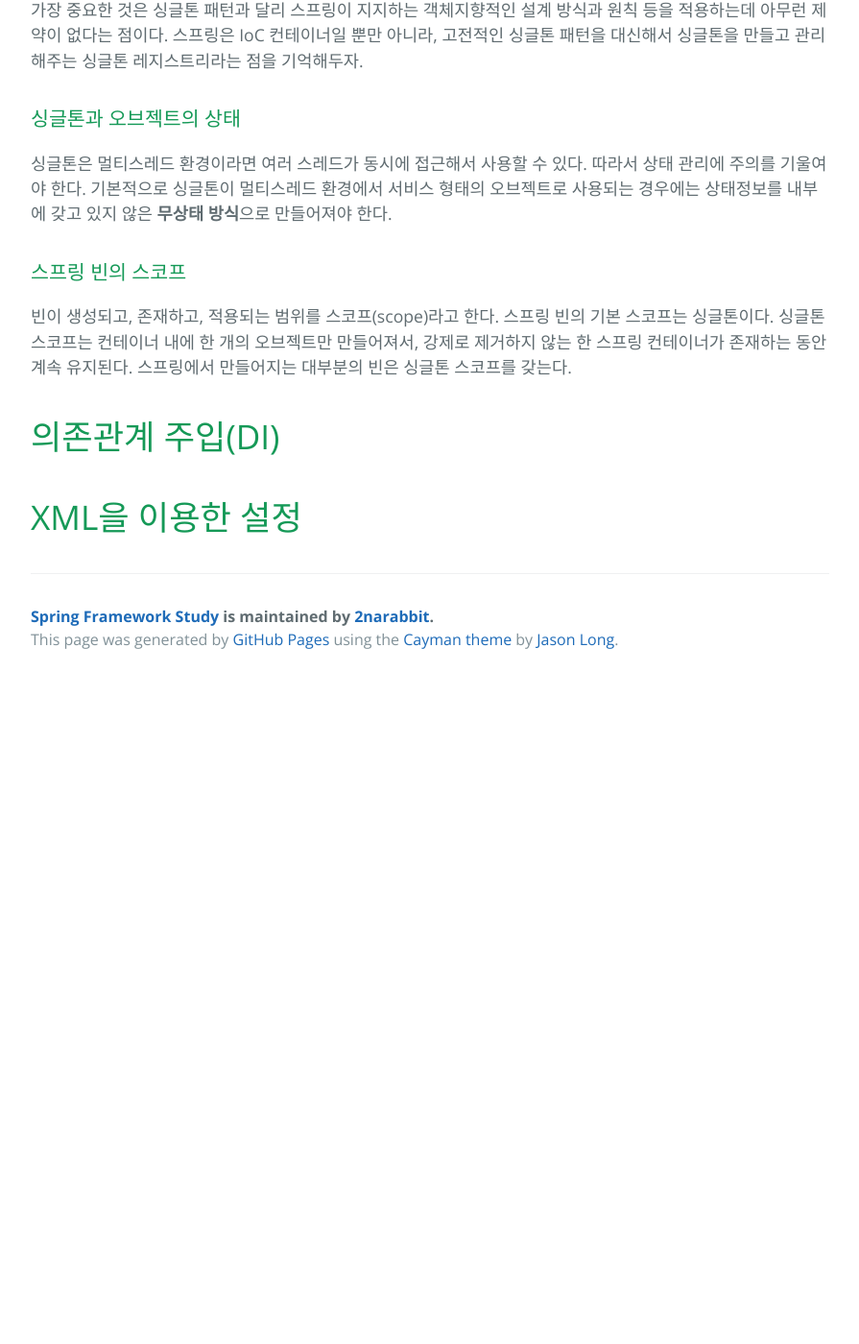
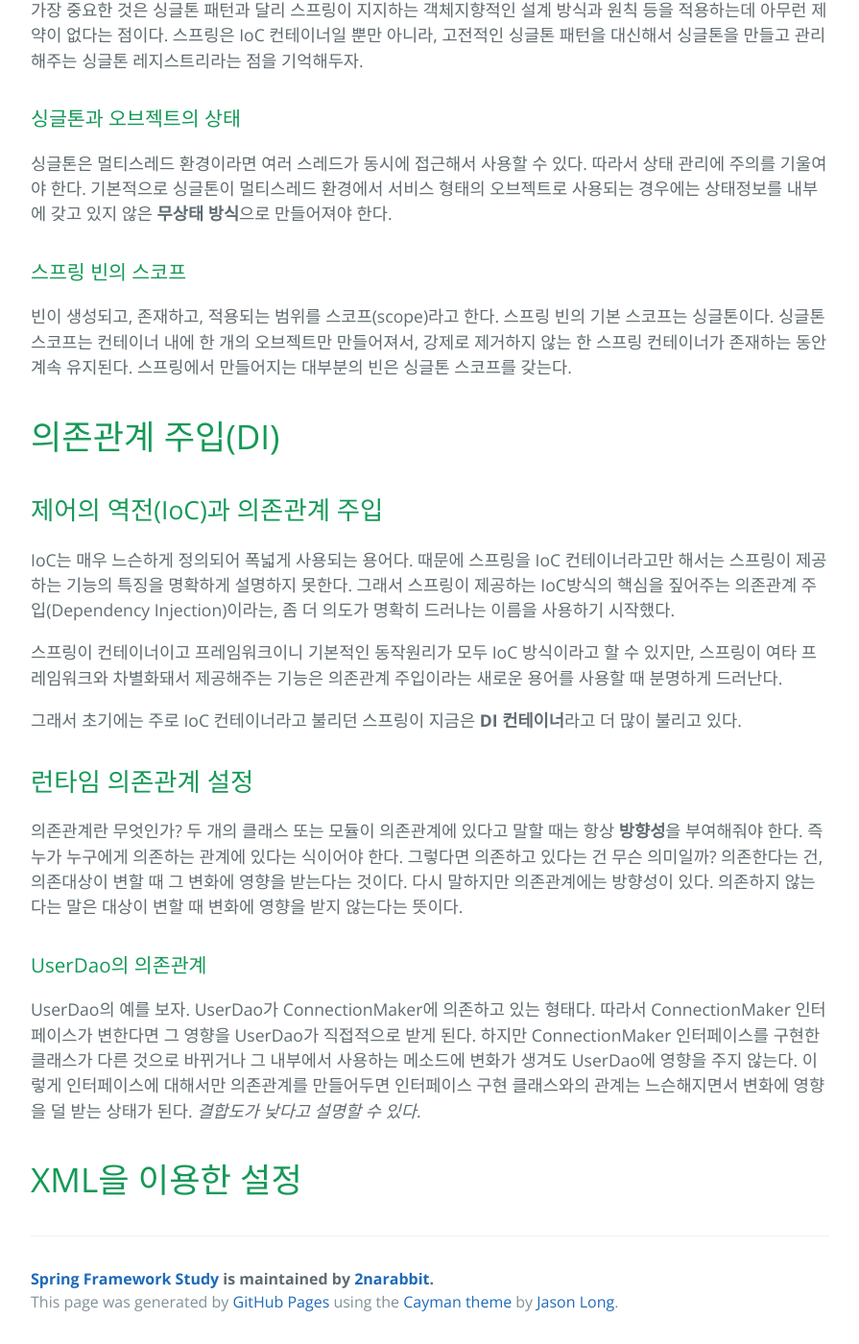
Before and after one commit to 2narabbit/2narabbit.github.io, a Jekyll site: the page built from _posts/2016-11-03-chapter1.markdown, in a window 1280 px wide and 1400 px high, scrolled down 17862 px. Shown: the whole window at 96% size, without its empty margins (192-1087 px from the left). Built offline with Jekyll 4.4.1, drawn with Linux system fonts in a browser that asks for light colours; before the commit the page ends 18572 px from its top, so only the background shows below that.

Commit message:
UPD: 1.7 정리중

```diff
--- a/_posts/2016-11-03-chapter1.markdown
+++ b/_posts/2016-11-03-chapter1.markdown
@@ -607,4 +607,17 @@ public class UserDao() {
 
 # 의존관계 주입(DI)
 
+## 제어의 역전(IoC)과 의존관계 주입
+IoC는 매우 느슨하게 정의되어 폭넓게 사용되는 용어다. 때문에 스프링을 IoC 컨테이너라고만 해서는 스프링이 제공하는 기능의 특징을 명확하게 설명하지 못한다. 그래서 스프링이 제공하는 IoC방식의 핵심을 짚어주는 의존관계 주입(Dependency Injection)이라는, 좀 더 의도가 명확히 드러나는 이름을 사용하기 시작했다.
+
+스프링이 컨테이너이고 프레임워크이니 기본적인 동작원리가 모두 IoC 방식이라고 할 수 있지만, 스프링이 여타 프레임워크와 차별화돼서 제공해주는 기능은 의존관계 주입이라는 새로운 용어를 사용할 때 분명하게 드러난다.
+
+그래서 초기에는 주로 IoC 컨테이너라고 불리던 스프링이 지금은 **DI 컨테이너**라고 더 많이 불리고 있다.
+
+## 런타임 의존관계 설정
+의존관계란 무엇인가? 두 개의 클래스 또는 모듈이 의존관계에 있다고 말할 때는 항상 **방향성**을 부여해줘야 한다. 즉 누가 누구에게 의존하는 관계에 있다는 식이어야 한다. 그렇다면 의존하고 있다는 건 무슨 의미일까? 의존한다는 건, 의존대상이 변할 때 그 변화에 영향을 받는다는 것이다. 다시 말하지만 의존관계에는 방향성이 있다. 의존하지 않는다는 말은 대상이 변할 때 변화에 영향을 받지 않는다는 뜻이다.
+
+### UserDao의 의존관계
+UserDao의 예를 보자. UserDao가 ConnectionMaker에 의존하고 있는 형태다. 따라서 ConnectionMaker 인터페이스가 변한다면 그 영향을 UserDao가 직접적으로 받게 된다. 하지만 ConnectionMaker 인터페이스를 구현한 클래스가 다른 것으로 바뀌거나 그 내부에서 사용하는 메소드에 변화가 생겨도 UserDao에 영향을 주지 않는다. 이렇게 인터페이스에 대해서만 의존관계를 만들어두면 인터페이스 구현 클래스와의 관계는 느슨해지면서 변화에 영향을 덜 받는 상태가 된다. *결합도가 낮다고 설명할 수 있다.*
+
 # XML을 이용한 설정
```
Also changed, not shown: 1 other file.
